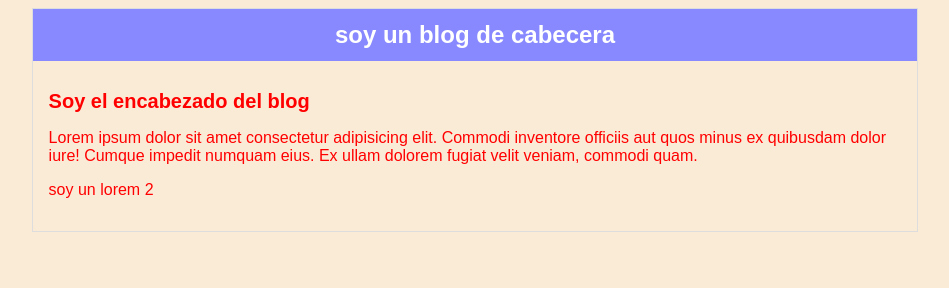
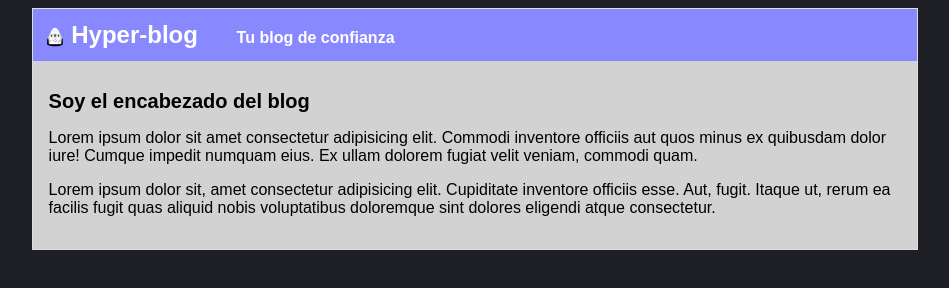
Before and after one commit to FernandoSaavedraR/hyper-blog, a plain HTML site: page index.html in a window 1280 px wide. Shown: the whole page, without its empty margins (165-1114 px from the left). Drawn offline with Linux system fonts and the light colour scheme.

Commit message:
fondo logo y otras cosas

```diff
--- a/css/style.css
+++ b/css/style.css
@@ -1,14 +1,14 @@
 body{
 
     font-family: Arial, Helvetica, sans-serif;
-    background-color: antiquewhite;
-    color: red;
+    background-color: #1e1f24;
+    color: black;
 }
 .container{
 
     margin:auto;
     width:70%;
-
+    background: rgba(255,255,255,.8);
     text-align: left;
     border: 1px solid #ddd;
 }
@@ -18,7 +18,7 @@ body{
 .cabecera{
     font-size: 1.5em;
     font-weight: bold;
-    text-align: center;
+    text-align: left;
     background: #88f;
     color:White;
     margin: 0;
@@ -27,3 +27,12 @@ body{
 .post{
     padding: 1em;
 }
+.cabecera #logo{
+
+    width:20px;
+    vertical-align: middle;
+}
+.cabecera span{
+    margin-left: 2rem;
+    font-size: 1rem;
+}
--- a/index.html
+++ b/index.html
@@ -10,14 +10,16 @@
 <body>
     <div class="container">
         <div class="cabecera">
-                soy un blog de cabecera
+            <img src="./imagenes/dragon.png" alt="logo" id="logo">
+                Hyper-blog
+                <span>Tu blog de confianza</span>
         </div>
         <div class="post">
             <h1>Soy el encabezado del blog</h1>
             <p>Lorem ipsum dolor sit amet consectetur adipisicing elit. Commodi inventore officiis aut quos minus ex quibusdam dolor iure! Cumque impedit numquam eius. Ex ullam dolorem fugiat velit veniam, commodi quam.
 
             </p>
-            <p>soy un lorem 2</p>
+            <p>Lorem ipsum dolor sit, amet consectetur adipisicing elit. Cupiditate inventore officiis esse. Aut, fugit. Itaque ut, rerum ea facilis fugit quas aliquid nobis voluptatibus doloremque sint dolores eligendi atque consectetur.</p>
         </div>
     </div>
 
```
